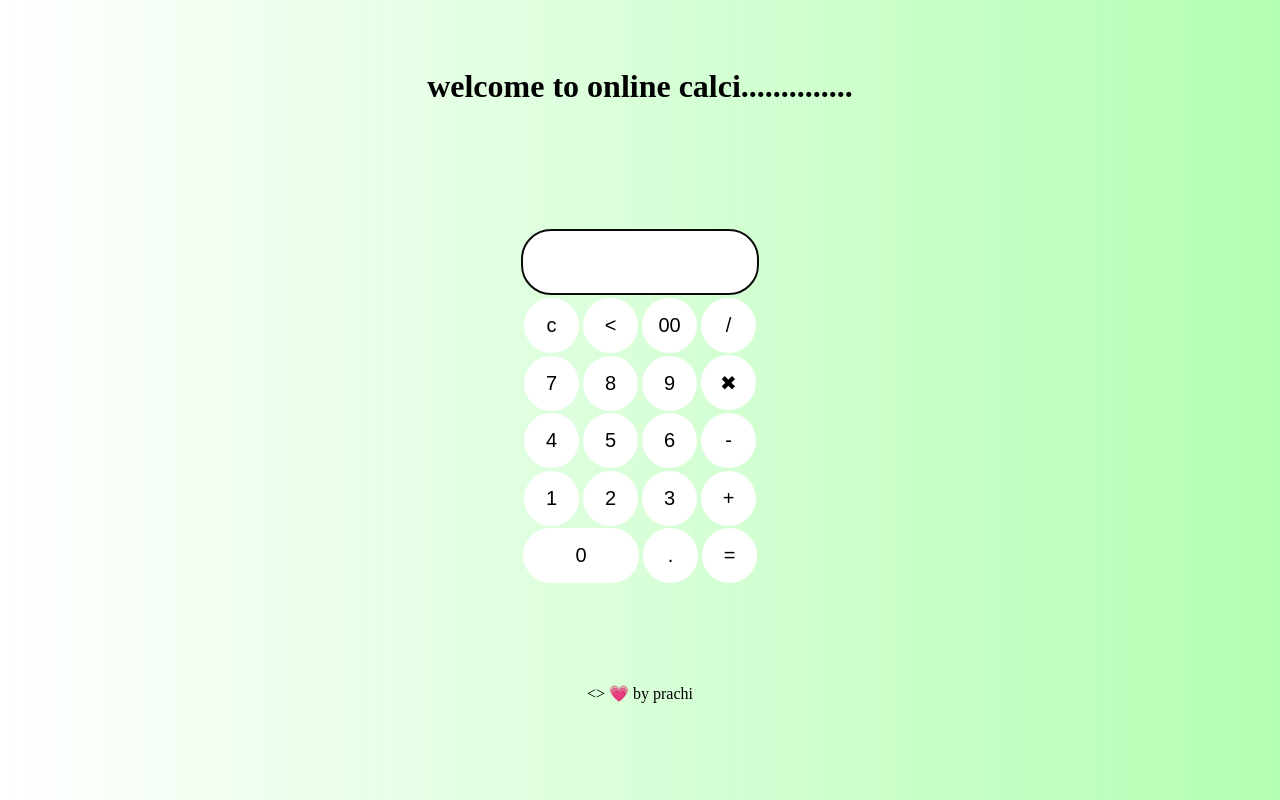
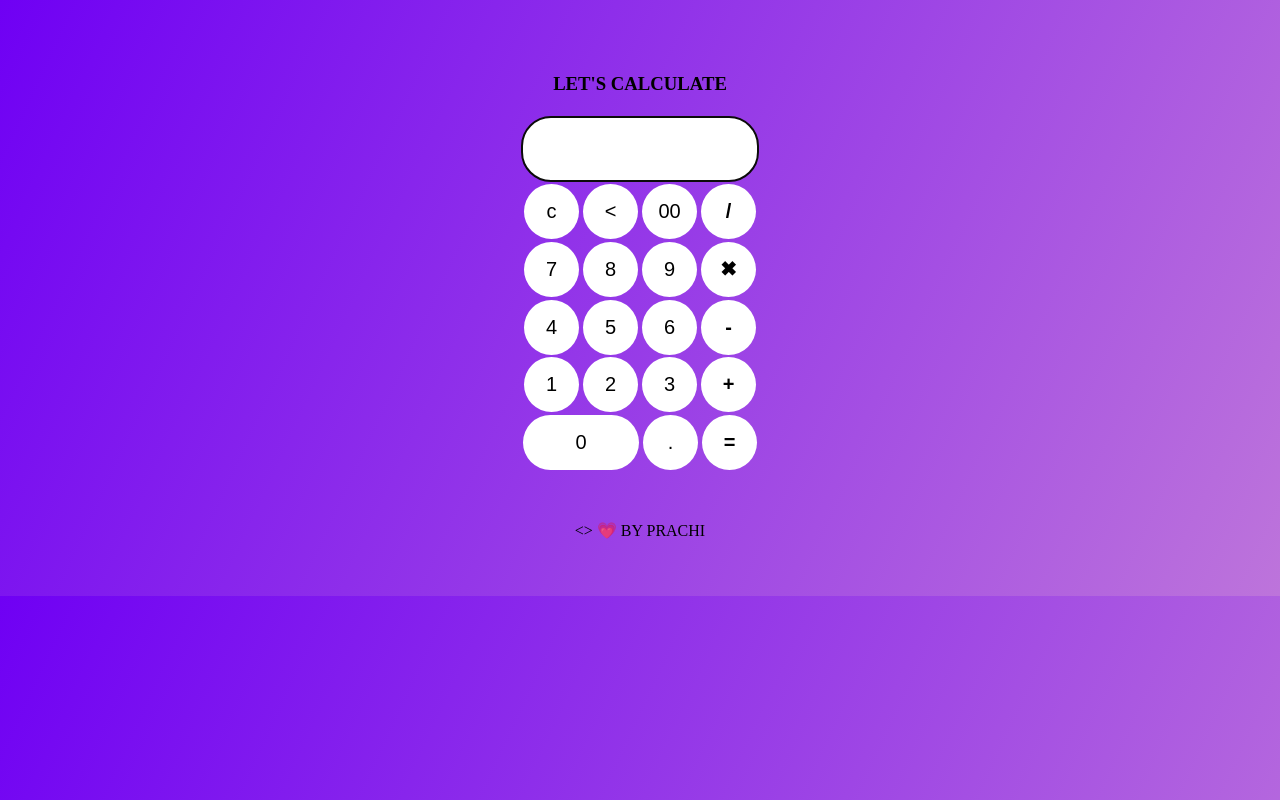
Before and after one commit to prachi21-2001/online-calci, a plain HTML site: page index.html in a window 1280 px wide. Drawn offline with Linux system fonts and the light colour scheme.

Commit message:
final result

```diff
--- a/index.html
+++ b/index.html
@@ -6,9 +6,10 @@
 </head>
 <body>
   <div class="main_flex">
-      <div><h1>welcome to online calci..............</h1></div>
+      <div><h3>let's calculate</h3></div>
 
       <div class="form_flex">
+    <form name="form1" class="calci" action="index.html" method="post" style="margin-top: 2px;">
     <form name="form1" class="calci" action="index.html" method="post" style="margin-top: 20px;">
 
         <input type="text" name="answer" id="display">
@@ -39,7 +40,7 @@
     </form>
     </div>
     <div id="form_footer">
-    <footer style="margin-top: 10px;">
+    <footer style="margin-top:50px;" font-weight="bold">
         <> 💗 by prachi</footer></div>
 </div>
 </body>
--- a/style.css
+++ b/style.css
@@ -1,13 +1,16 @@
 body{
     margin: 0;
     padding: 0;
-    background:linear-gradient(to right, rgba(109, 17, 17, 0),hsla(120, 100%, 50%, 0.3));
     line-height: 2.5px;
+    background: #6F00F4;
+background: -webkit-linear-gradient(top left, #6F00F4, #BD74DB);
+background: -moz-linear-gradient(top left, #6F00F4, #BD74DB);
+
 }
 .calci{
-    width: 500px;
-    padding-top: 100px;
-    padding-bottom: 100px;
+    width: 600px;
+    padding-top: 10px;
+    padding-bottom: 10px;
     transition: 0.25px;
     text-align: center;
 }
@@ -25,7 +28,7 @@ body{
     color: rgb(7, 4, 4);
 }
 form{
-     margin-top:40px;
+     margin-top:25  px;
 }
 .form_flex{
     display: flex;
@@ -34,9 +37,11 @@ form{
 .main_flex{
     display: flex;
     flex-direction:column;
-    margin: 5% 20%;
-    justify-content: center;
-    align-items: center;
+    margin: 5% 2%;
+    text-transform: uppercase;
+    font-weight :700px;
+    justify-content:center;
+    align-items:center;
 }
 .btnDesign{
     width: 55px;
@@ -49,6 +54,11 @@ form{
     font-weight: 300;
     border-radius: 30px;
     margin: 1.5;
+    transition: 0.25px;
+    cursor:pointer;
+}
+.btnDesign:hover{
+    background: #2097ac;
 }
 .operatorDesign{
     width: 55px;
@@ -58,14 +68,15 @@ form{
     border: none;
     font-family: sans-serif;
     font-size: 20px;
-    font-weight: 300;
+    font-weight:bold;
     border-radius: 30px;
     margin: 1.5;
     transition: 0.25px;
     cursor: pointer;
+
 }
 .operatorDesign:hover{
-    background: #00d9ff;
+    background: #5fd8ee;
 }
 #zero{
     width: 116px;
@@ -78,4 +89,5 @@ form{
     font-weight: 300;
     border-radius: 30px;
     margin: 1.5;
+    cursor: pointer;
 }
```
